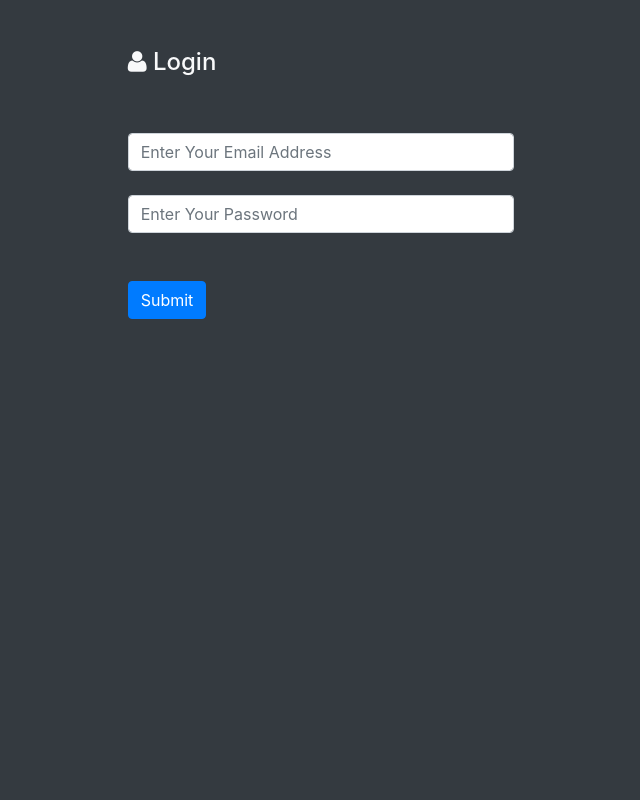
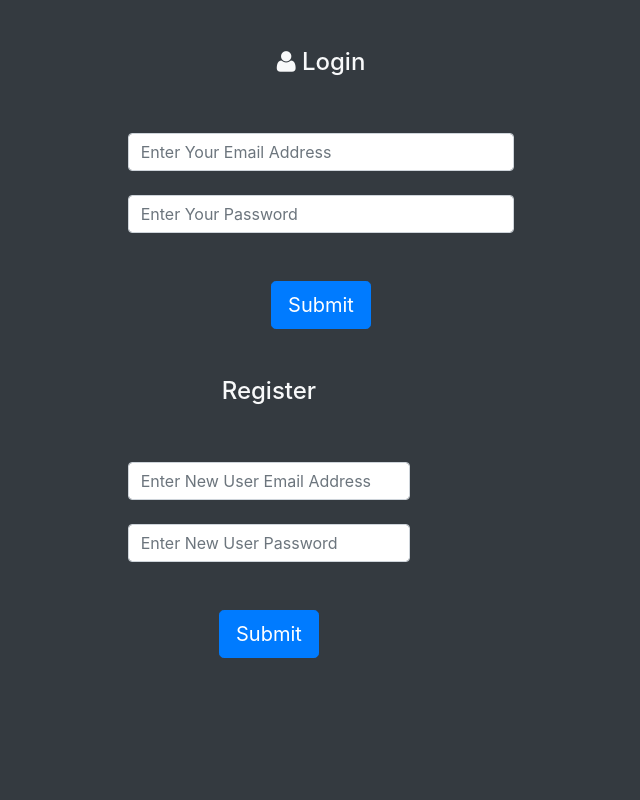
Before and after one commit to naveen17797/newway-filemanager, a PHP site: page / in a window 1280 px wide. Shown: the part 56-856 px from the top of the page, without its empty margins (319-959 px from the left). Run offline with PHP 8.4, Linux system fonts and the light colour scheme; some web fonts are replaced.

Commit message:
registration component added

```diff
--- a/components/login_component.html
+++ b/components/login_component.html
@@ -1,6 +1,6 @@
 <script type="text/x-template" id="login_component_template">
 
-	<div class="offset-sm-4 col-sm-4 text-light">
+	<div class="offset-sm-4 col-sm-4 text-light text-center">
 		<br/><br/>
 		<h4><i class="fa fa-user"></i> Login</h4>
 		<br/><br/>
@@ -8,7 +8,7 @@
 		<br/>
 		<input type="password" class="form-control" v-model="password" placeholder="Enter Your Password">
 		<br/><br/>
-		<button class="btn btn-primary">Submit</button>
+		<button class="btn btn-lg btn-primary">Submit</button>
 	</div>
 
 </script>
--- a/components/registration_component.html
+++ b/components/registration_component.html
@@ -0,0 +1,15 @@
+<script type="text/x-template" id="registration_component_template">
+
+	<div class="offset-sm-4 col-sm-3 text-light text-center">
+		<br/><br/>
+		<h4> Register</h4>
+		<br/><br/>
+		<input type="text" class="form-control" v-model="email" placeholder="Enter New User Email Address">
+		<br/>
+		<input type="password" class="form-control" v-model="password" placeholder="Enter New User Password">
+		<br/><br/>
+
+		<button class="btn btn-lg btn-primary">Submit</button>
+	</div>
+
+</script>
--- a/components/registration_component.js
+++ b/components/registration_component.js
@@ -0,0 +1,11 @@
+Vue.component('registration-component', {
+
+	template: "#registration_component_template",
+
+	data: function () {
+		return  {
+			email: "",
+			password:""
+		}
+	},
+})
--- a/index.php
+++ b/index.php
@@ -14,17 +14,19 @@
 
 <?php
 	require_once 'components/login_component.html';
+	require_once 'components/registration_component.html';
 ?>
 
 
 <div class="col-sm-12 bg-dark color-light" style="height: 100%;" id="filemanager_area">
 	<login-component></login-component>
+	<registration-component></registration-component>
 </div>
 
 <script type="text/javascript" src="js/vue.js"></script>
 <script type="text/javascript" src="js/vue-resource.js"></script>
 <script type="text/javascript" src="components/login_component.js"></script>
-
+<script type="text/javascript" src="components/registration_component.js"></script>
 
 <script>
 	new Vue({
```
